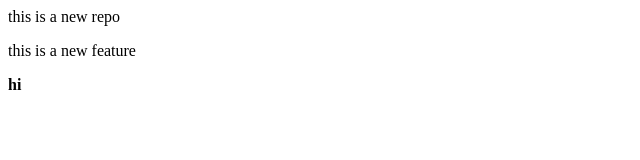
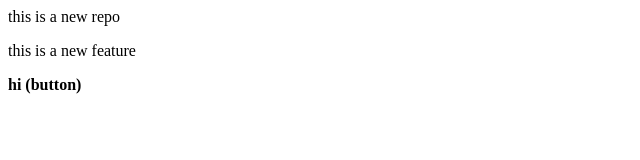
Before and after one commit to user-learn926/learn, a plain HTML site: page index.html in a window 1280 px wide. Shown: the full height of the page, 0-640 px from the left. Drawn offline with Linux system fonts and the light colour scheme.

```diff
--- a/index.html
+++ b/index.html
@@ -1,3 +1,3 @@
 <p>this is a new repo</p>
 <p>this is a new feature</p>
-<b>hi</b>
+<b>hi (button)</b>
```
